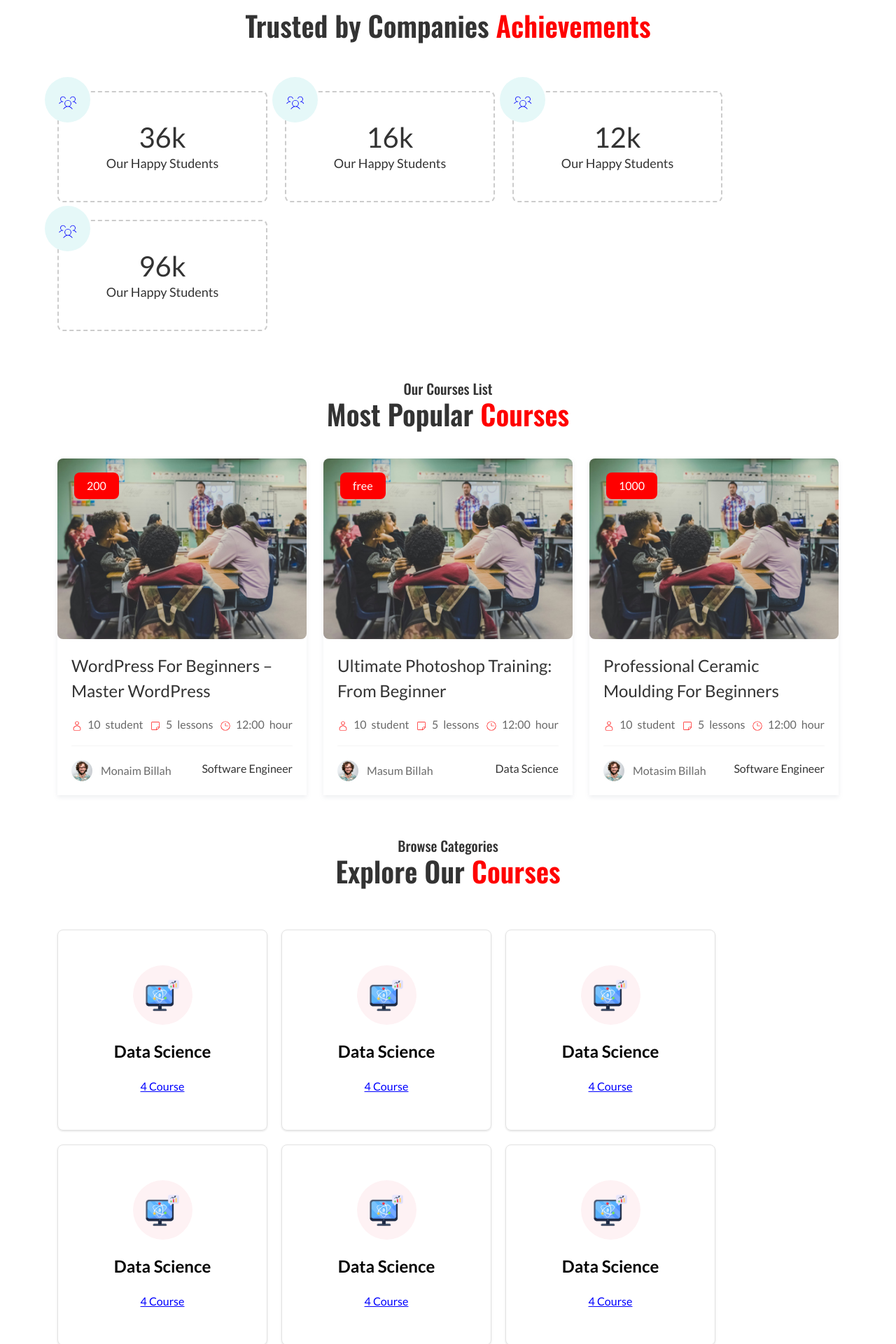
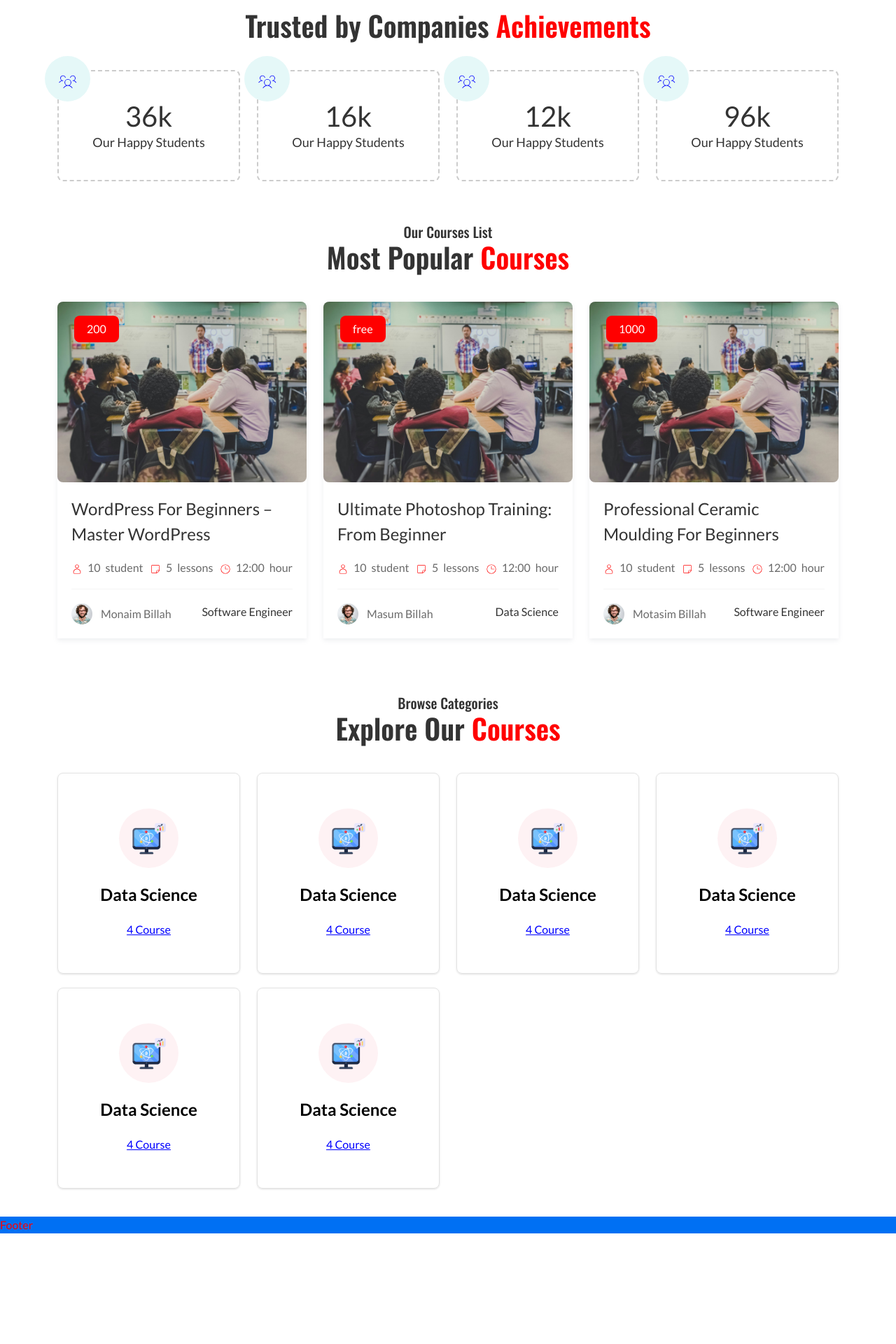
Before and after one commit to TariqueMasood/al-huzaifi, a React (Create React App) app: page / in a window 1280 px wide. Shown: the part 100-2020 px from the top of the page at 70% size. After the commit the page ends 1862 px from the top, so only its background shows below. Built offline with nearby package versions, Linux system fonts and the light colour scheme.

Commit message:
CSE:Row Col added

```diff
--- a/src/components/achievement-card.tsx
+++ b/src/components/achievement-card.tsx
@@ -22,6 +22,9 @@ const AchievementCard = (props: cardProps) => {
 export default AchievementCard;
 
 const Wrapper = styled.div`
+  margin-left: auto;
+  margin-right: auto;
+  margin-left: auto;
   max-width: 300px;
   width: 100%;
   text-align: center;
@@ -29,6 +32,7 @@ const Wrapper = styled.div`
   border: 2px dashed #ccc;
   border-radius: 8px;
   position: relative;
+  margin-bottom: 20px;
 `;
 
 const CardCircle = styled.div`
--- a/src/components/explore-course-card.tsx
+++ b/src/components/explore-course-card.tsx
@@ -24,6 +24,8 @@ const ExploreCourseCard = (props: CardProps) => {
 export default ExploreCourseCard;
 
 const CardWraaper = styled.div`
+  margin-left: auto;
+  margin-right: auto;
   max-width: 300px;
   width: 100%;
   border: 1px solid #e3e3e3;
@@ -34,6 +36,7 @@ const CardWraaper = styled.div`
   flex-direction: column;
   align-items: center;
   transition: 0.5s;
+  margin-bottom: 20px;
 
   &:hover {
     border-color: blue;
--- a/src/components/popular-course-card.tsx
+++ b/src/components/popular-course-card.tsx
@@ -69,10 +69,13 @@ const PopularCourseCard = (props: CardProps) => {
 export default PopularCourseCard;
 
 const Wrapper = styled.div`
+  margin-left: auto;
+  margin-right: auto;
   max-width: 420px;
   width: 100%;
   height: auto;
   box-shadow: 0px 3px 6px 0px rgba(140, 149, 159, 0.15);
+  margin-bottom: 20px;
 `;
 
 const ImageContainer = styled.div`
--- a/src/pages/home.tsx
+++ b/src/pages/home.tsx
@@ -7,6 +7,7 @@ import ExploreCourseCard from "../components/explore-course-card";
 import computerImg from "../../src/images/computer-img.png";
 import AchievementCard from "../components/achievement-card";
 import { PiUsersThreeThin } from "react-icons/pi";
+import { Col, Row } from "react-bootstrap";
 
 const achievementCardData = [
   {
@@ -136,14 +137,18 @@ const Home = () => {
           <Title title="Trusted by Companies" colorTitle="Achievements" />
         </TitleContainer>
         <AchievementCardContainer>
+          <Row>
             {achievementCardData.map((data) => (
+              <Col lg="3" md="6" xs="12">
                 <AchievementCard
                   key={data.id}
                   counter={data.counter}
                   title={data.title}
                   icon={data.icon}
                 />
+              </Col>
             ))}
+          </Row>
         </AchievementCardContainer>
       </div>
 
@@ -154,11 +159,15 @@ const Home = () => {
           colorTitle="Courses"
         />
       </TitleContainer>
-      <PopularCardWrapper>
+      {/* <PopularCardWrapper> */}
+      <Row>
         {popularCourseCardData.map((item) => (
+          <Col lg="4" md="6">
             <PopularCourseCard key={item.id} {...item} />
+          </Col>
         ))}
-      </PopularCardWrapper>
+      </Row>
+      {/* </PopularCardWrapper> */}
 
       <ExploreCardSection>
         <TitleContainer>
@@ -168,8 +177,10 @@ const Home = () => {
             colorTitle="Courses"
           />
         </TitleContainer>
-        <ExploreCardContainer>
+        {/* <ExploreCardContainer> */}
+        <Row>
           {exploreCardData?.map((data) => (
+            <Col lg="3" md="4" sm="6">
               <ExploreCourseCard
                 key={data.id}
                 cardImage={data.cardImage}
@@ -177,8 +188,10 @@ const Home = () => {
                 cardSubTitle={data.cardSubTitlte}
                 link={data.link}
               />
+            </Col>
           ))}
-        </ExploreCardContainer>
+        </Row>
+        {/* </ExploreCardContainer> */}
       </ExploreCardSection>
     </div>
   );
@@ -187,16 +200,7 @@ const Home = () => {
 export default Home;
 
 const AchievementCardContainer = styled.div`
-  padding: 30px 0px;
-  display: flex;
-  flex-wrap: wrap;
-  gap: 25px;
-`;
-
-const PopularCardWrapper = styled.div`
-  display: flex;
-  flex-wrap: no-wrap;
-  gap: 24px;
+  text-align: center;
 `;
 
 const ExploreCardSection = styled.div`
@@ -209,10 +213,10 @@ const TitleContainer = styled.div`
   text-align: center;
 `;
 
-const ExploreCardContainer = styled.div`
-  padding: 20px 0px;
-  display: flex;
-  // justify-content: center;
-  flex-wrap: wrap;
-  gap: 20px;
-`;
+// const ExploreCardContainer = styled.div`
+//   padding: 20px 0px;
+//   display: flex;
+//   justify-content: center;
+//   flex-wrap: wrap;
+//   gap: 20px;
+// `;
```
Also changed, not shown: 1 other file (tests, documents, lock files or other folders). Lines whose indentation alone changed are shown as unchanged.
